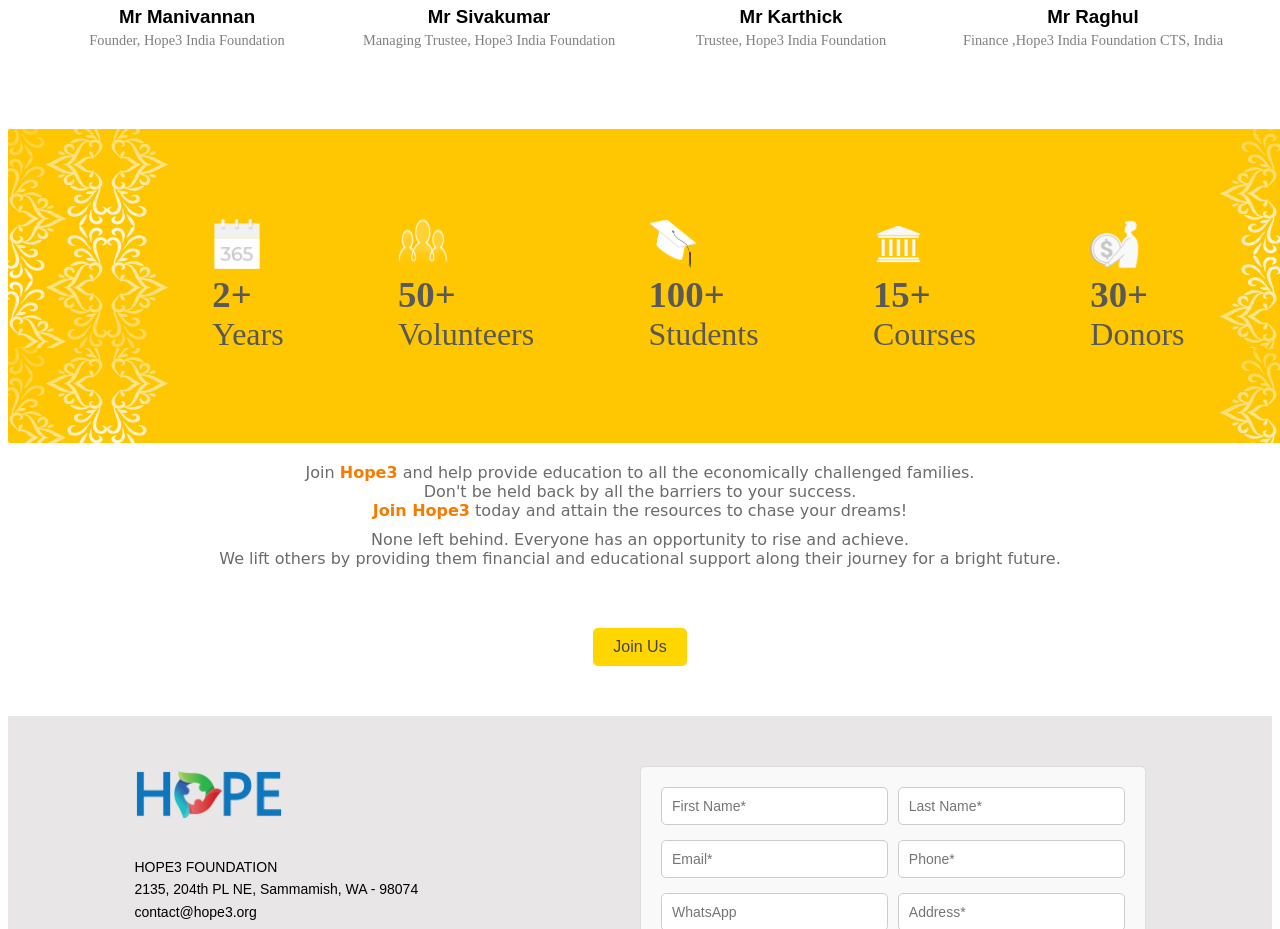
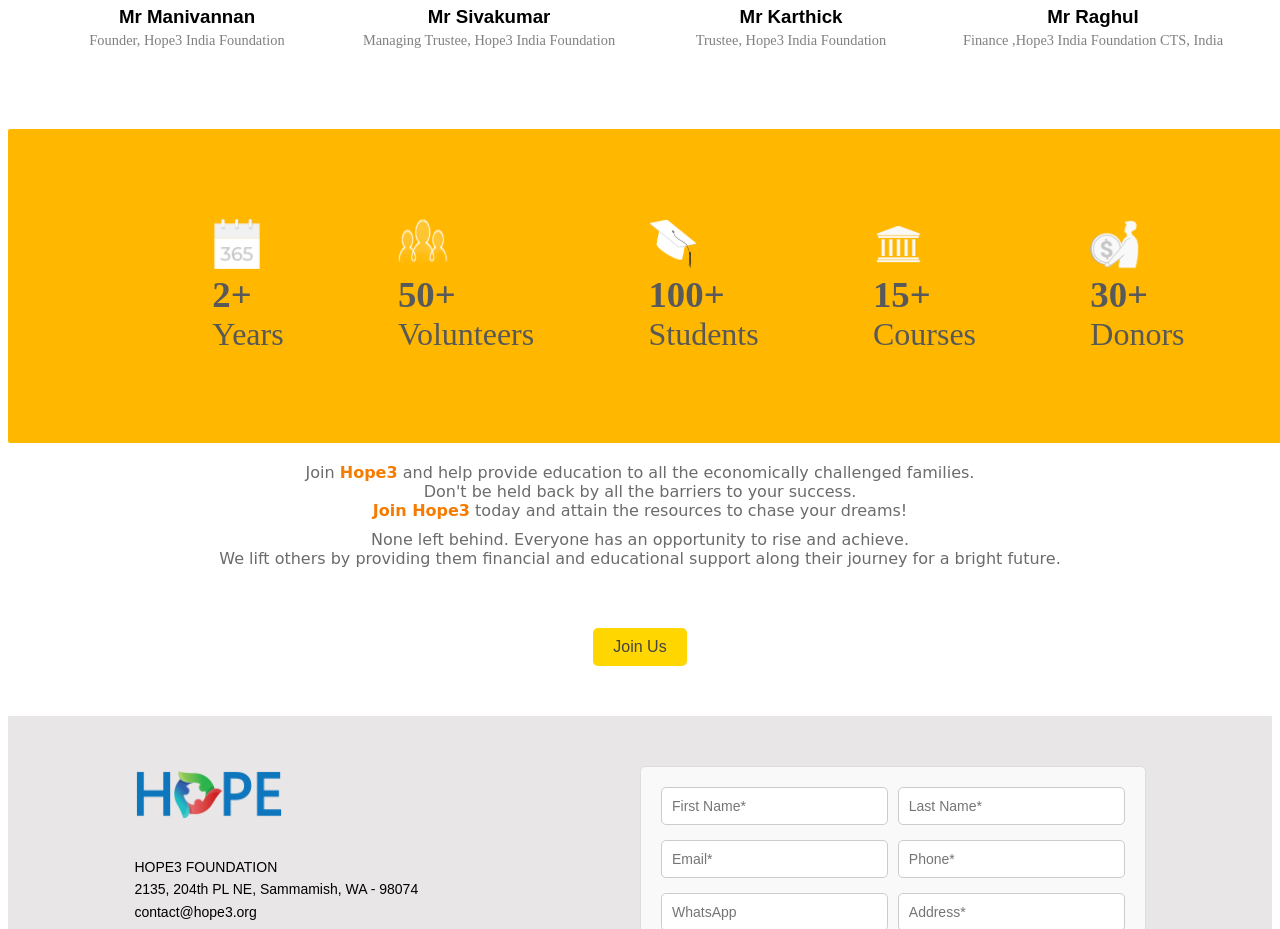
Before and after one commit to naveenamahas/hope3website, a SvelteKit app: page / in a window 1280 px wide. Shown: the part 2300-3229 px from the top of the page. Built offline with nearby package versions, Linux system fonts and the light colour scheme.

Commit message:
Update Footer.svelte

```diff
--- a/src/components/Footer.svelte
+++ b/src/components/Footer.svelte
@@ -14,7 +14,8 @@
   display: flex;
   justify-content:space-evenly;
 
-  background-image: url('/static/homepage.jpg');
+  /* background-image: url('/static/homepage.jpg'); */
+  background-color: #ffb700;
 
   padding: 90px;
   border-radius: 2px;
```
